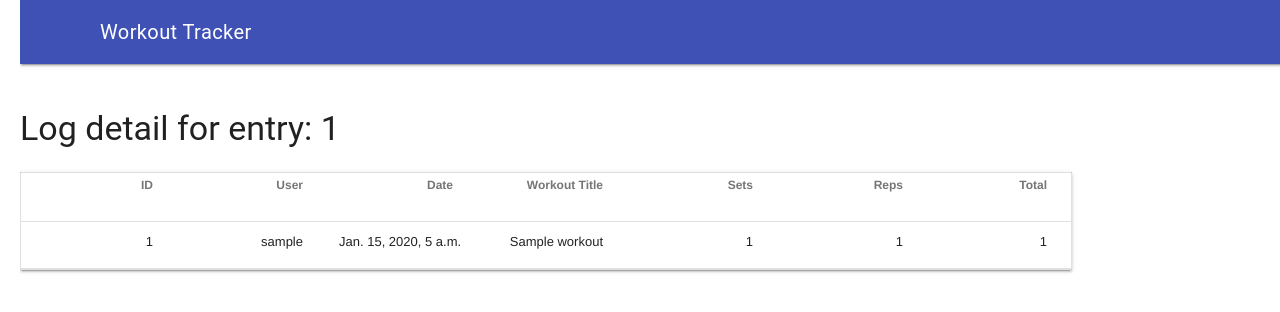
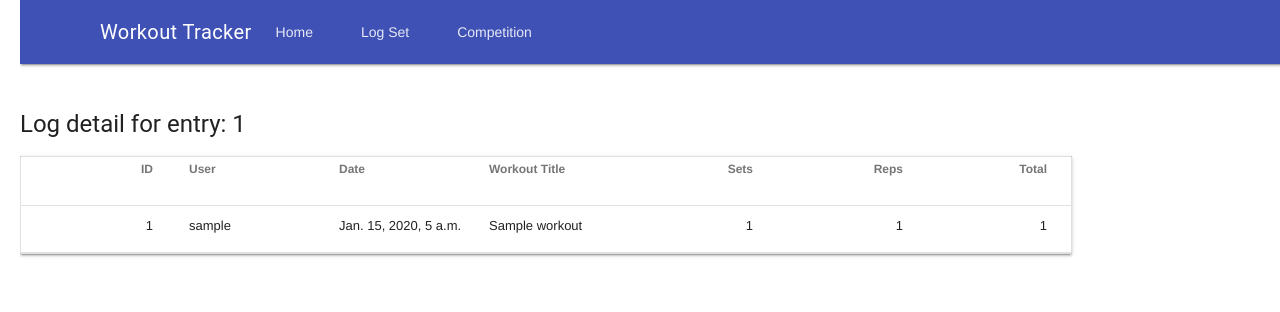
Before and after one commit to cgeorgiades27/puc, a Django app: page /log/1 in a window 1280 px wide. Shown: the top 312 px of the page. Run offline with Django 3.2, Linux system fonts and the light colour scheme; tables that the repository leaves empty hold one stand-in row (values such as "Sample post").

Commit message:
Cleaned up some stuff

```diff
--- a/tracker/models.py
+++ b/tracker/models.py
@@ -5,6 +5,7 @@ from django.contrib.auth.models import User
 
 class Workouts(models.Model):
     workout_title = models.CharField(max_length = 50)
+    workout_url = models.URLField(max_length = 500, null = True)
 
     def __str__(self):
         return self.workout_title
--- a/tracker/static/tracker/style.css
+++ b/tracker/static/tracker/style.css
@@ -30,3 +30,11 @@ th {
     text-align: left;
     margin: 0px;
 }
+
+.mdl-navigation {
+    float: left;
+}
+
+.demo-layout-transparent {
+    background: url('https://i.pinimg.com/originals/08/db/50/08db50e90e51c5929a3217c9ad94c383.jpg') center / cover;
+  }
--- a/tracker/templates/tracker/base.html
+++ b/tracker/templates/tracker/base.html
@@ -10,16 +10,19 @@
   <header class="mdl-layout__header" style="padding-left: 0px;">
     <div class="mdl-layout__header-row">
       <span class="mdl-layout-title">Workout Tracker</span>
-      <div class="mdl-layout-spacer"></div>
+      <nav class="mdl-navigation">
+        <a class="mdl-navigation__link" href="{% url 'workout_log' %}">Home</a>
+        <a class="mdl-navigation__link" href="{% url 'log_new' %}">Log Set</a>
+        <a class="mdl-navigation__link" href="{% url 'competition' %}">Competition</a>
+      </nav>
     </div>
   </header>
   <div class="mdl-layout__drawer">
     <span class="mdl-layout-title">Menu</span>
     <nav class="mdl-navigation">
       <a class="mdl-navigation__link" href="{% url 'workout_log' %}">Home</a>
-      <a class="mdl-navigation__link" href="{% url 'log_new' %}">Enter New</a>
+      <a class="mdl-navigation__link" href="{% url 'log_new' %}">Log Set</a>
       <a class="mdl-navigation__link" href="{% url 'competition' %}">Competition</a>
-
     </nav>
   </div>
   <main class="mdl-layout__content">
--- a/tracker/templates/tracker/log_detail.html
+++ b/tracker/templates/tracker/log_detail.html
@@ -1,22 +1,22 @@
 {% extends 'tracker/base.html' %}
 {% block content %}
 <br>
-<h3>Log detail for entry: {{ log.id }}</h3>
+<h4>Log detail for entry: {{ log.id }}</h4>
 <table class="mdl-data-table mdl-js-data-table mdl-shadow--2dp">
     <tr>
         <th>ID</th>
-        <th>User</th>
-        <th>Date</th>
-        <th>Workout Title</th>
+        <th class ="mdl-data-table__cell--non-numeric">User</th>
+        <th class ="mdl-data-table__cell--non-numeric">Date</th>
+        <th class ="mdl-data-table__cell--non-numeric">Workout Title</th>
         <th>Sets</th>
         <th>Reps</th>
         <th>Total</th>
     </tr>
     <tr>
         <td>{{ log.id }}</td>
-        <td>{{ log.user }}</a></td>
-        <td>{{ log.date_completed }}</td>
-        <td>{{ log.workout_title }}</td>
+        <td class ="mdl-data-table__cell--non-numeric">{{ log.user }}</a></td>
+        <td class ="mdl-data-table__cell--non-numeric">{{ log.date_completed }}</td>
+        <td class ="mdl-data-table__cell--non-numeric">{{ log.workout_title }}</td>
         <td>{{ log.sets }}</td>
         <td>{{ log.reps }}</td>
         <td>{{ log.total }}</td>
--- a/tracker/templates/tracker/user_logs.html
+++ b/tracker/templates/tracker/user_logs.html
@@ -1,9 +1,10 @@
 {% extends 'tracker/base.html' %}
 {% block content %}
 <br>
-<h3>Log detail for: {{ user_username }}</h3>
+<h4>Page for for: {{ user.user__username }}</h4>
 <table class="mdl-data-table mdl-js-data-table mdl-shadow--2dp">
     <tr>
+        <th>ID</th>
         <th>Date</th>
         <th>Type</th>
         <th>Sets</th>
@@ -12,6 +13,7 @@
     </tr>
     {% for x in user_logs %}
     <tr>
+        <td><a href = "{% url 'log_detail' pk=x.id %}">{{ x.id }}</a></td>
         <td>{{ x.date_completed }}</td>
         <td>{{ x.workout_title }}</td>
         <td>{{ x.sets }}</td>
--- a/tracker/urls.py
+++ b/tracker/urls.py
@@ -7,5 +7,6 @@ urlpatterns = [
     path('log/new/', views.log_new, name = 'log_new'),
     path('user_id/<int:user_id>', views.user_logs, name = 'user_logs'),
     path('competition', views.competition, name = 'competition'),
+    #path('<int:user_id>/<int:workout_title')
     #path('url/new/', views.user_settings, name = 'user_settings'),
 ]
--- a/tracker/views.py
+++ b/tracker/views.py
@@ -13,8 +13,12 @@ def log_detail(request, pk):
 
 def user_logs(request, user_id):
     user_logs = Entry.objects.filter(user_id=user_id)
-    user = user_logs.values('user__username')
+    user = user_logs.values('user__username').first()
     return render(request, 'tracker/user_logs.html', {'user_logs': user_logs, 'user': user})
+
+def workout_by_type(request, user_id, workout_title):
+    type_logs = Entry.objects.filter(user_id=user_id, workout_title=workout_title)
+    return render(request, 'tracker/type_logs.html', { 'type_logs' : type_logs})
 
 def competition(request):
     entry = Entry.objects.all()
@@ -59,7 +63,7 @@ def log_new(request):
             entry = form.save(commit=False)
             entry.date_entered = timezone.now()
             entry.save()
-            return redirect('competition')
+            return redirect('log_detail', pk=entry.id)
     else:
         form = EntryForm()
     return render(request, 'tracker/log_new.html', {'form': form})
```
Also changed, not shown: tracker/templates/tracker/workout_log.html (+6 -20 lines), tracker/migrations/0005_workouts_workout_url.py (added).
